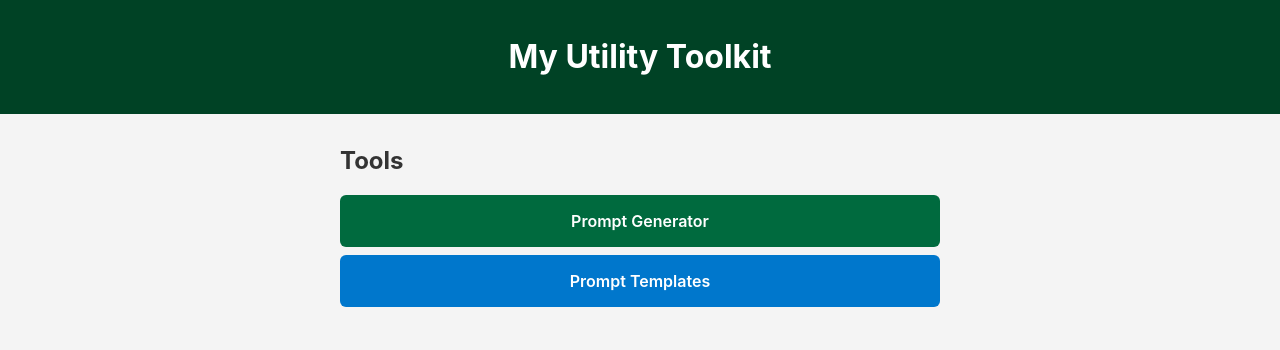
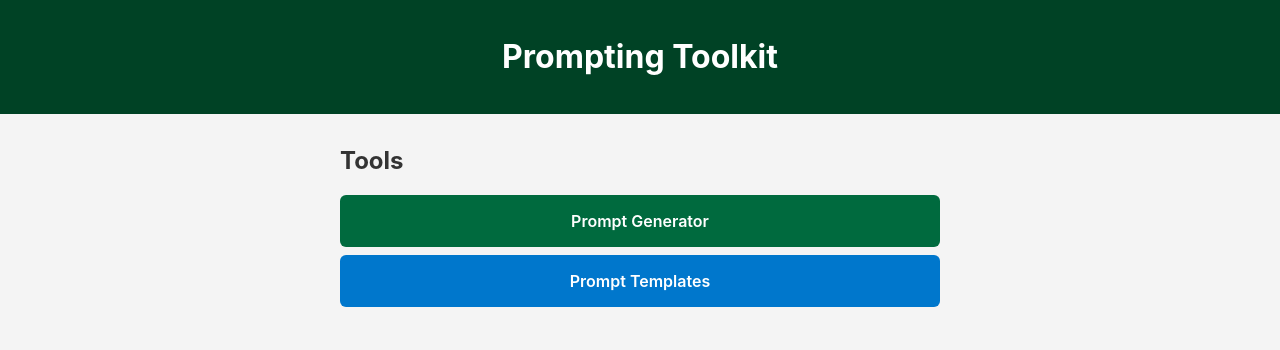
Before and after one commit to dgreller/my-utilities, a plain HTML site: page Index.html in a window 1280 px wide. Drawn offline with Linux system fonts and the light colour scheme.

Commit message:
Update Index.html

```diff
--- a/Index.html
+++ b/Index.html
@@ -70,7 +70,7 @@
 </head>
 <body>
   <header>
-    <h1>My Utility Toolkit</h1>
+    <h1>Prompting Toolkit</h1>
   </header>
   <main>
     <h2>Tools</h2>
```
